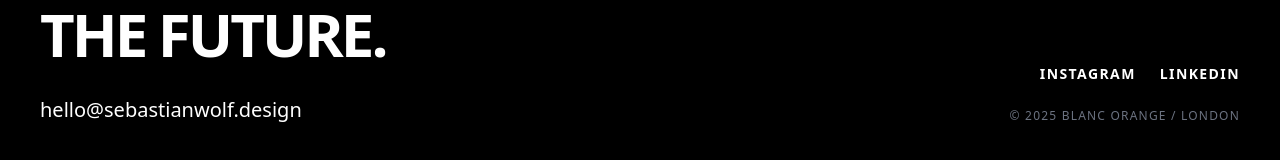
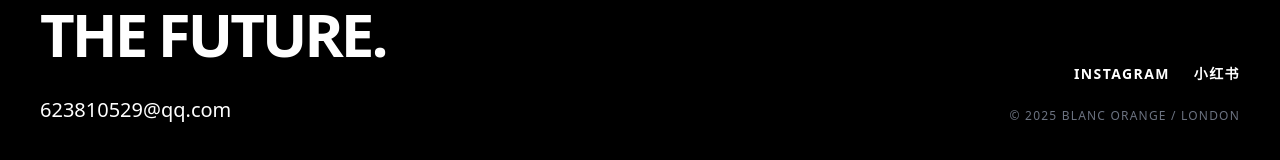
Before and after one commit to funnyprada/fengyuloujob, a React (Vite) app: page / in a window 1280 px wide. Shown: the part 4334-4494 px from the top of the page. Built offline with nearby package versions, Linux system fonts and the light colour scheme.

Commit message:
Update App.jsx

```diff
--- a/src/App.jsx
+++ b/src/App.jsx
@@ -18,10 +18,10 @@ const SITE_CONFIG = {
   logoSize: "h-14 md:h-20",
 
   heroText: "BLANC ORANGE",
-  email: "hello@sebastianwolf.design",
+  email: "623810529@qq.com",
   socials: [
     { name: "INSTAGRAM", url: "#" },
-    { name: "LINKEDIN", url: "#" }
+    { name: "小红书", url: "https://www.xiaohongshu.com/user/profile/613c6b6d000000001f03c7f1?xsec_token=ABncPlir1q21OmeoT0AMd-s0INwnt78inj9R3TXhwPozc=&xsec_source=pc_note" }
   ],
   accentColor: "#7FFF00" // 亮绿色
 };
```
